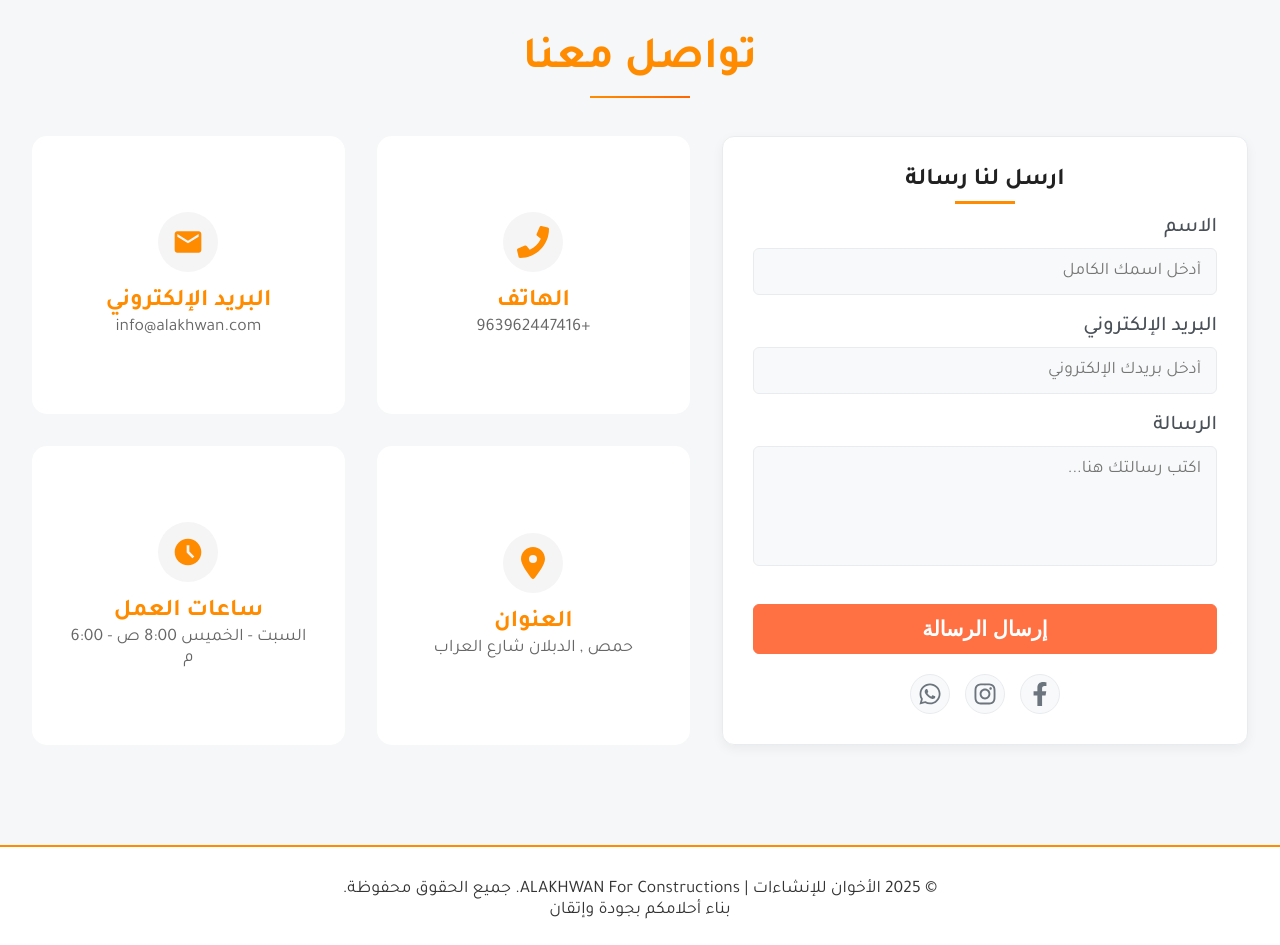
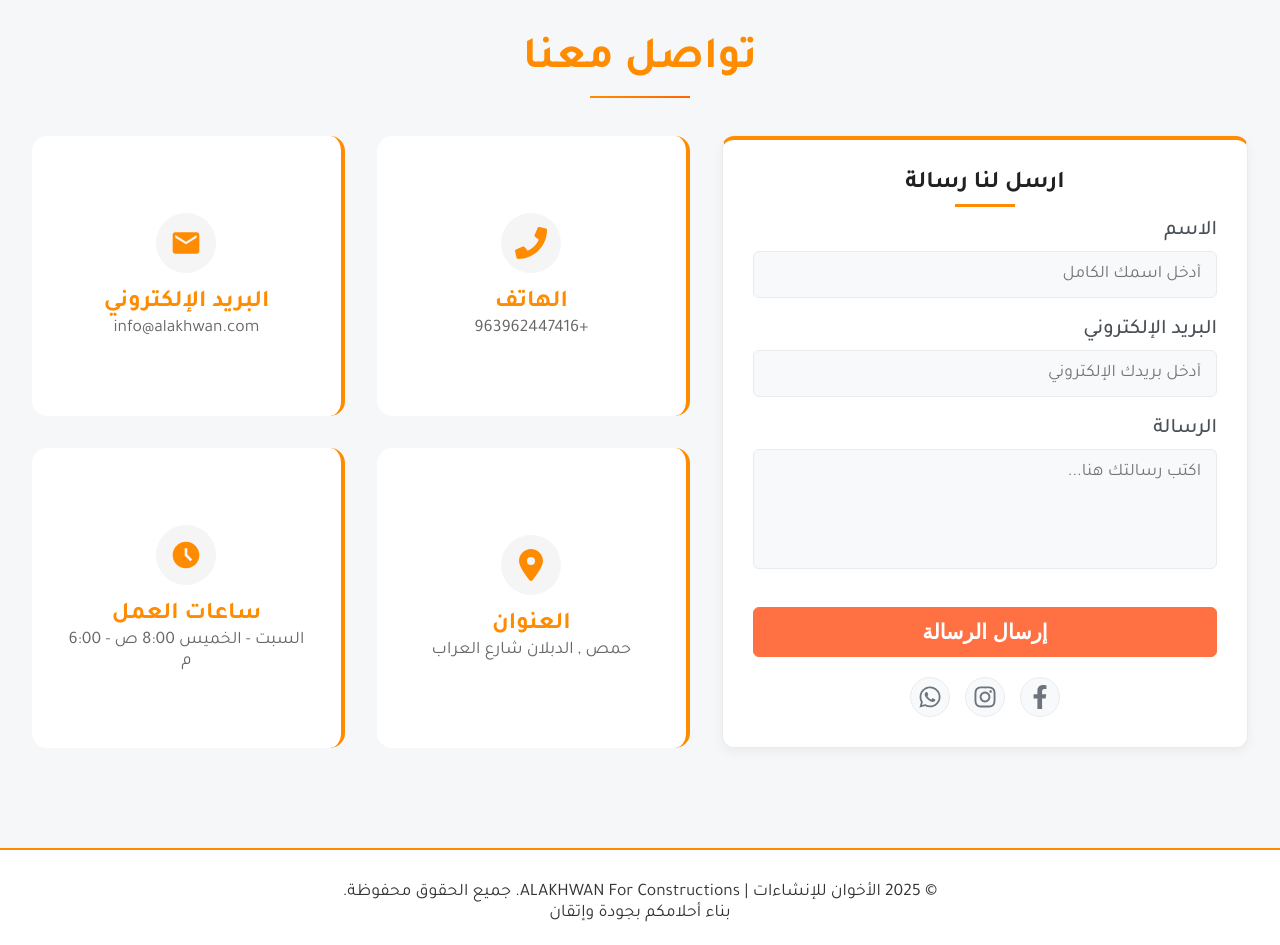
Before and after one commit to MohammadBohlak/al-ekhwan, a React (Create React App) app: page / in a window 1280 px wide. Shown: the part 3880-4825 px from the top of the page. Built offline with nearby package versions, Linux system fonts and the light colour scheme.

Commit message:
border form contact

```diff
--- a/src/components/sections/ContactSection.jsx
+++ b/src/components/sections/ContactSection.jsx
@@ -46,6 +46,8 @@ const ContactItem = styled.div`
   flex-direction: column;
   justify-content: center;
   text-align: center;
+  border-right: 4px solid var(--primary);
+  /* border-right-color: var(--primary); */
   &:hover {
     transform: translateY(-5px);
     box-shadow: var(--card-shadow);
@@ -72,6 +74,7 @@ const FormBox = styled.div`
   border: 1px solid #e9ecef;
   display: flex;
   flex-direction: column;
+  border-top: 4px solid var(--primary);
 `;
 
 const FormTitle = styled(SubTitle)`
```
